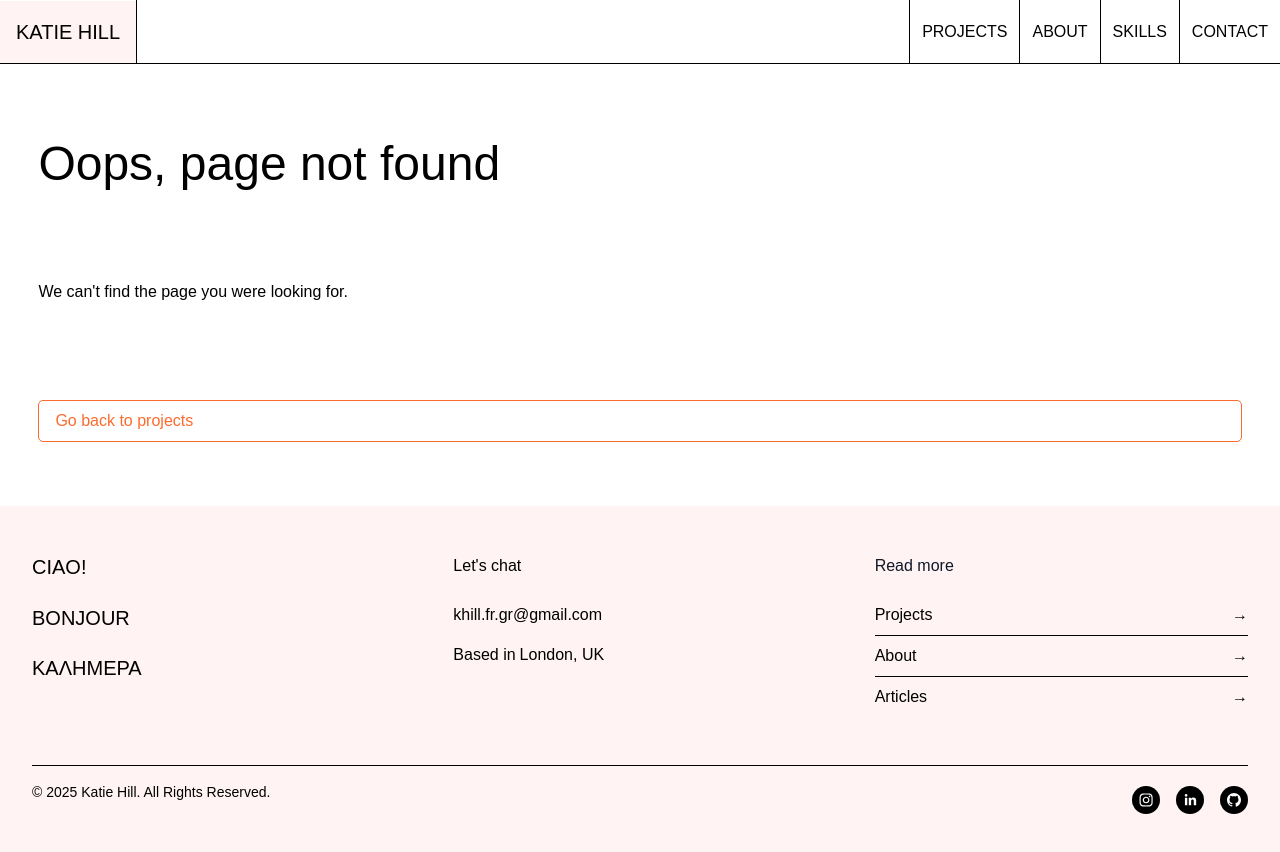
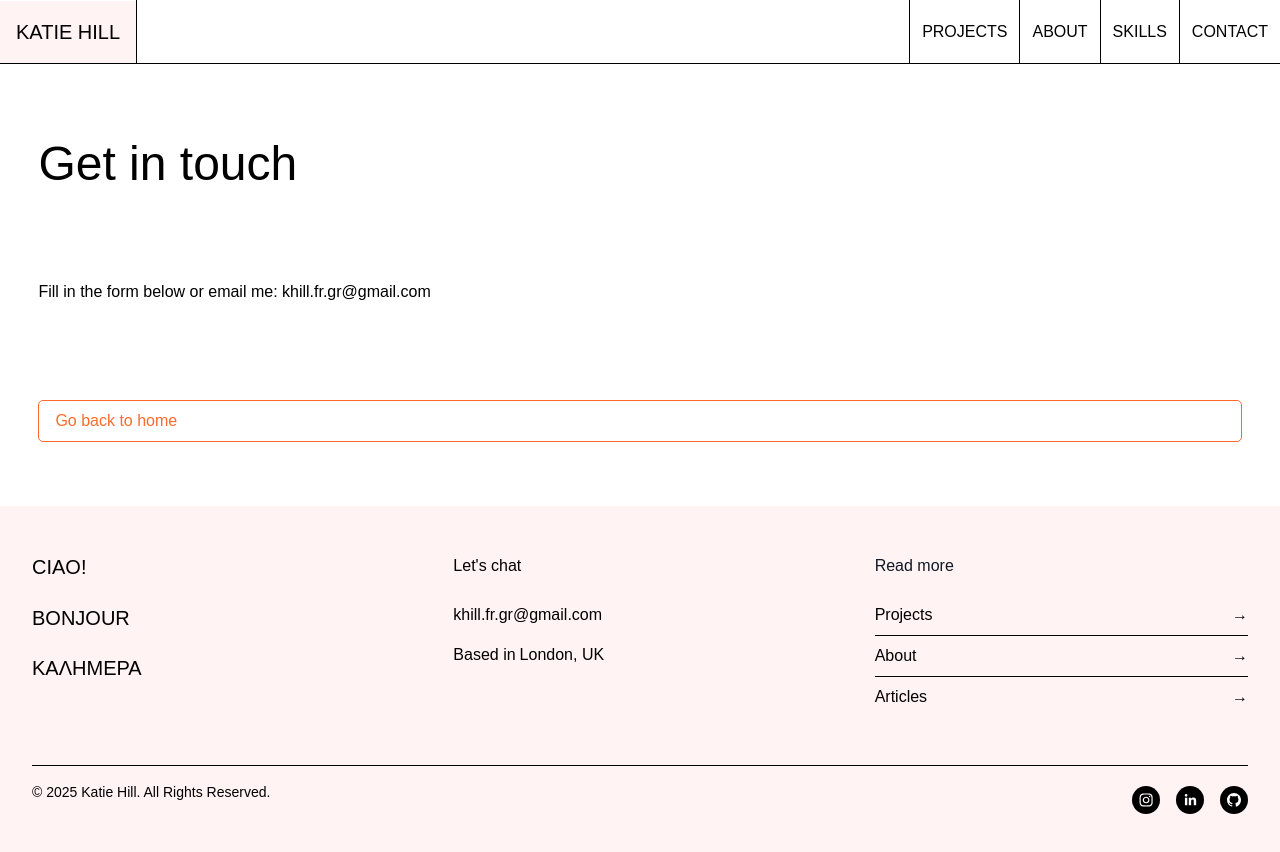
Before and after one commit to KatieHill-Fr-Gr/portfolio-frontend, a React (Vite) app: page /contact in a window 1280 px wide. Shown: the top 852 px of the page. Built offline with nearby package versions, Linux system fonts and the light colour scheme; no server answers; a web font is replaced by a local one.

Commit message:
Final commit on this branch

```diff
--- a/src/components/Contact/Contact.jsx
+++ b/src/components/Contact/Contact.jsx
@@ -8,12 +8,9 @@ const Contact = () => {
             <section>
                 <div className="container">
                     <div className="page-content">
-                        {/* <div className="notfound-image">
-            {/* <img src={eyeIcon} alt="White silhouette of eye" /> */}
-                        {/* </div> */}
-                        <h1> Oops, page not found</h1>
-                        <p>We can't find the page you were looking for.</p>
-                        <Link to="/projects" className="page-button">Go back to projects</Link>
+                        <h1> Get in touch</h1>
+                        <p>Fill in the form below or email me: khill.fr.gr@gmail.com</p>
+                        <Link to="/projects" className="page-button">Go back to home</Link>
                     </div>
                 </div>
             </section>
```
